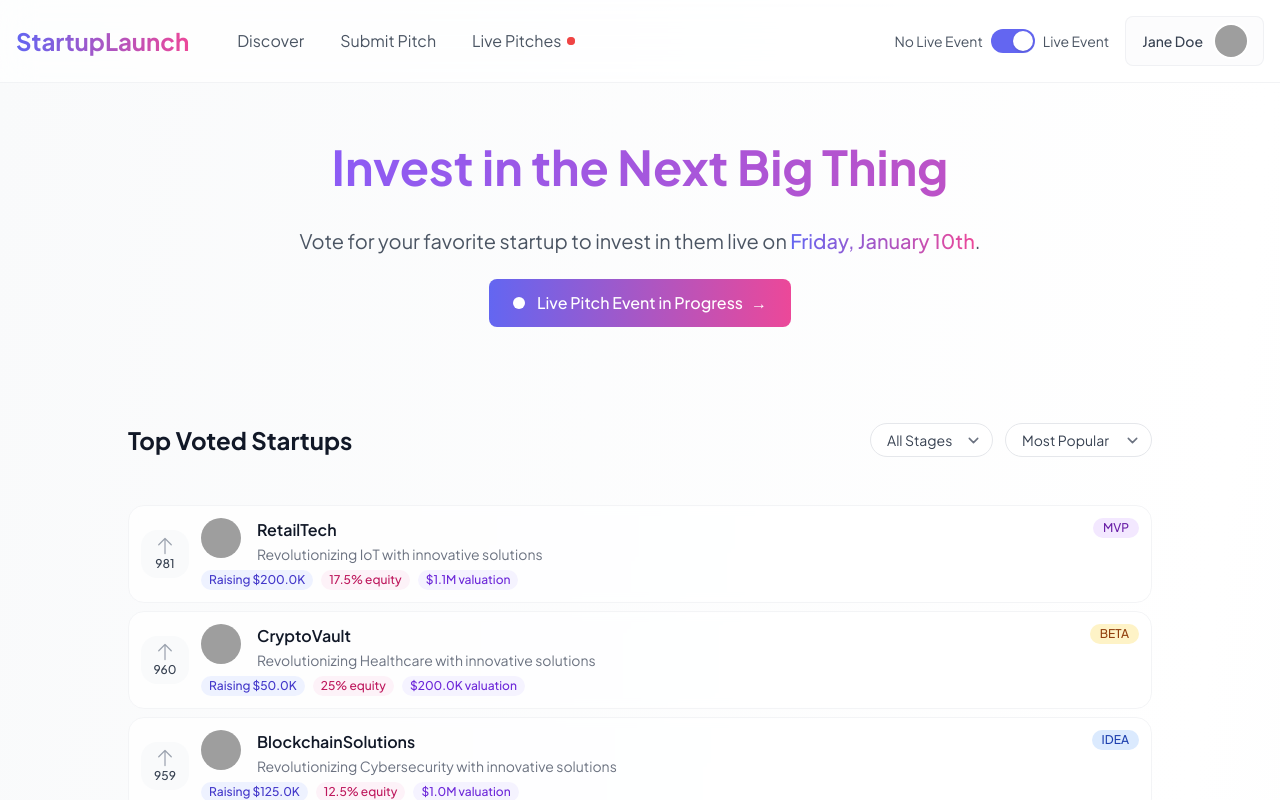
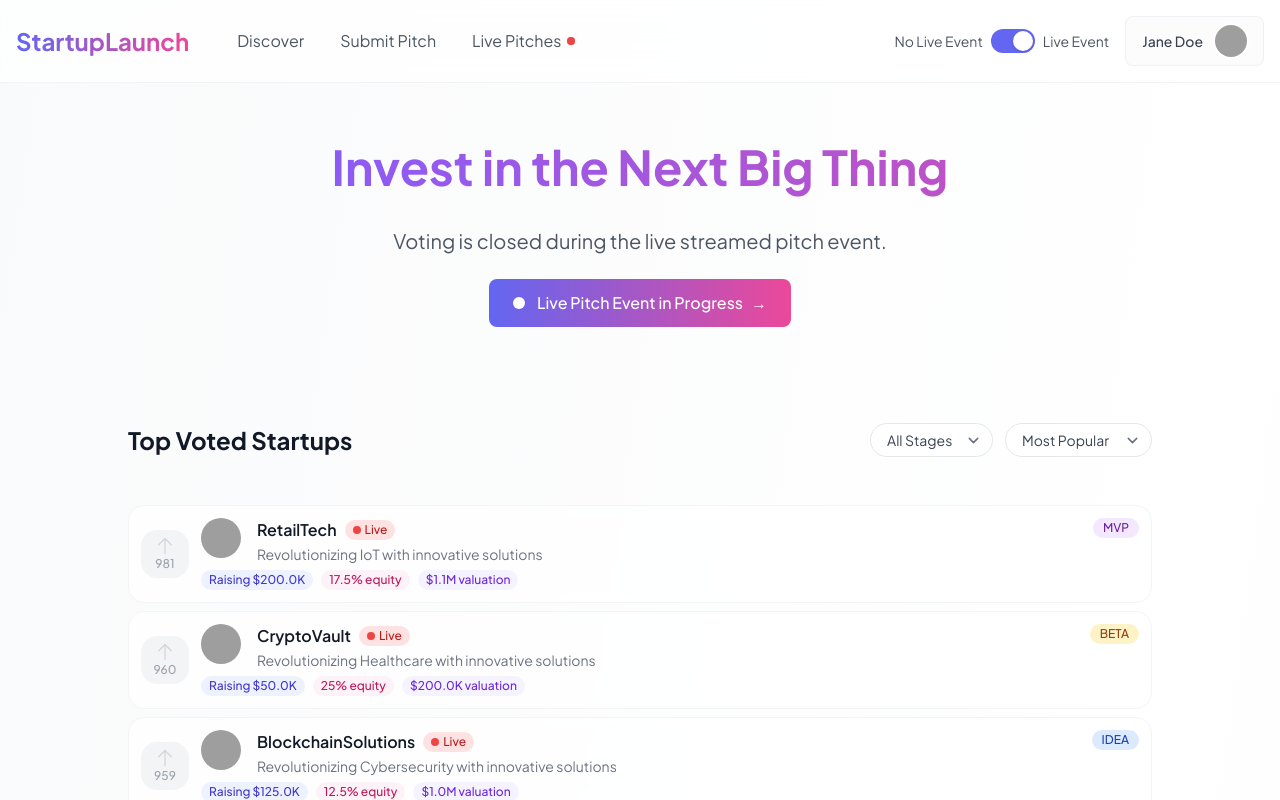
Before and after one commit to amanjaiman/Crowdsource-Investing-Demo, a React (Vite) app: page / in a window 1280 px wide. Both pictures are taken after a click on the switch 1012 px from the left and 41 px from the top of the page. Shown: the top 800 px of the page. Built offline with nearby package versions, Linux system fonts and the light colour scheme; grey boxes are pictures that could not be loaded; a web font is replaced by a local one.

Commit message:
small changes

```diff
--- a/src/App.tsx
+++ b/src/App.tsx
@@ -207,8 +207,9 @@ function DiscoverPage({ startups }: { startups: typeof mockStartups }) {
         <h1 className="text-4xl md:text-5xl md:leading-normal font-display font-bold text-gradient animate-gradient">
           Invest in the Next Big Thing
         </h1>
+        {!isLive ? (
           <p className="text-xl text-gray-600 mx-auto">
-          Vote for your favorite startup to invest in them live on{" "}
+            Vote for your favorite startups to invest in them live on{" "}
             <span className="inline-flex items-center font-medium">
               <span className="bg-gradient-to-r from-primary-500 to-secondary-500 bg-clip-text text-transparent">
                 {(() => {
@@ -226,6 +227,11 @@ function DiscoverPage({ startups }: { startups: typeof mockStartups }) {
             </span>
             .
           </p>
+        ) : (
+          <p className="text-xl text-gray-600 mx-auto">
+            Voting is closed during the live streamed pitch event.
+          </p>
+        )}
         {isLive && (
           <Link
             to="/live"
--- a/src/components/startup/StartupList.tsx
+++ b/src/components/startup/StartupList.tsx
@@ -2,6 +2,7 @@ import { useEffect, useRef, useState } from "react";
 import { ArrowUpIcon, XMarkIcon } from "@heroicons/react/24/solid";
 import { Dialog } from "@headlessui/react";
 import { Startup } from "../../types";
+import { useLivePitch } from "../../contexts/LivePitchContext";
 
 interface StartupListProps {
   startups: Startup[];
@@ -69,6 +70,7 @@ export function StartupList({ startups, onVote }: StartupListProps) {
   const [sortBy, setSortBy] = useState<SortOption>("votes");
   const [filterBy, setFilterBy] = useState<FilterOption>("all");
   const loadingRef = useRef<HTMLDivElement>(null);
+  const { isLive } = useLivePitch();
 
   // Filter and sort startups
   const filteredAndSortedStartups = [...startups]
@@ -152,7 +154,12 @@ export function StartupList({ startups, onVote }: StartupListProps) {
       </div>
 
       {/* Startup List */}
-      <div className="max-w-5xl mx-auto space-y-2">
+      <div
+        className="max-w-5xl mx-auto space-y-2 relative"
+        style={{
+          height: `${displayedStartups.length * (76 + 8)}px`,
+        }}
+      >
         {displayedStartups.map((startup, index) => (
           <>
             <div
@@ -163,15 +170,41 @@ export function StartupList({ startups, onVote }: StartupListProps) {
               <button
                 onClick={(e) => {
                   e.preventDefault();
-                  onVote(startup.id);
+                  if (!isLive) {
+                    onVote(startup.id);
+                  }
                 }}
-                className="relative flex flex-col items-center justify-center w-12 h-12 rounded-xl bg-gray-50 hover:bg-primary-50 transition-colors group-hover:ring-2 ring-primary-100"
+                disabled={isLive}
+                className={`relative flex flex-col items-center justify-center w-12 h-12 rounded-xl transition-colors ${
+                  isLive
+                    ? "bg-gray-100 cursor-not-allowed"
+                    : "bg-gray-50 hover:bg-primary-50 group-hover:ring-2 ring-primary-100"
+                }`}
+                title={
+                  isLive
+                    ? "Voting is disabled during live events"
+                    : "Vote for this startup"
+                }
               >
-                <ArrowUpIcon className="w-5 h-5 text-gray-400 group-hover:text-primary-500 transition-colors" />
-                <span className="text-xs font-medium text-gray-700 group-hover:text-primary-600">
+                <ArrowUpIcon
+                  className={`w-5 h-5 ${
+                    isLive
+                      ? "text-gray-300"
+                      : "text-gray-400 group-hover:text-primary-500"
+                  } transition-colors`}
+                />
+                <span
+                  className={`text-xs font-medium ${
+                    isLive
+                      ? "text-gray-400"
+                      : "text-gray-700 group-hover:text-primary-600"
+                  }`}
+                >
                   {startup.votes}
                 </span>
-                <div className="absolute inset-0 rounded-xl bg-primary-500/5 opacity-0 group-hover:opacity-100 transition-opacity" />
+                {!isLive && (
+                  <div className="absolute inset-0 rounded-xl bg-primary-500/5 opacity-0 group-hover:opacity-100 transition-opacity" />
+                )}
               </button>
 
               {/* Startup Info */}
@@ -192,9 +225,20 @@ export function StartupList({ startups, onVote }: StartupListProps) {
                         />
                       </div>
                       <div>
-                        <h3 className="text-base font-semibold text-gray-900 group-hover:text-primary-600 transition-colors">
-                          {startup.name}
-                        </h3>
+                        <div className="flex items-center space-x-2">
+                          <h3 className="text-base font-semibold text-gray-900 group-hover:text-primary-600 transition-colors">
+                            {startup.name}
+                          </h3>
+                          {isLive && index < 5 && (
+                            <span className="inline-flex items-center px-2 py-0.5 rounded-full text-xs font-medium bg-red-100 text-red-700">
+                              <span className="relative flex h-2 w-2 mr-1">
+                                <span className="animate-ping absolute inline-flex h-full w-full rounded-full bg-red-400 opacity-75"></span>
+                                <span className="relative inline-flex rounded-full h-2 w-2 bg-red-500"></span>
+                              </span>
+                              Live
+                            </span>
+                          )}
+                        </div>
                         <p className="text-sm text-gray-500 mt-0.5 line-clamp-1">
                           {startup.tagline}
                         </p>
@@ -394,15 +438,17 @@ export function StartupList({ startups, onVote }: StartupListProps) {
                           </div>
                           <div className="p-4 rounded-xl bg-accent-50">
                             <p className="text-sm text-accent-600 mb-1">
-                              Min Investment
+                              Valuation
                             </p>
                             <p className="text-xl font-semibold text-accent-900">
                               {new Intl.NumberFormat("en-US", {
                                 style: "currency",
                                 currency: "USD",
                                 notation: "compact",
+                                maximumFractionDigits: 2,
                               }).format(
-                                selectedStartup.fundraising.minInvestment
+                                selectedStartup.fundraising.targetAmount *
+                                  selectedStartup.fundraising.equity
                               )}
                             </p>
                           </div>
```
Lines whose indentation alone changed are shown as unchanged.
